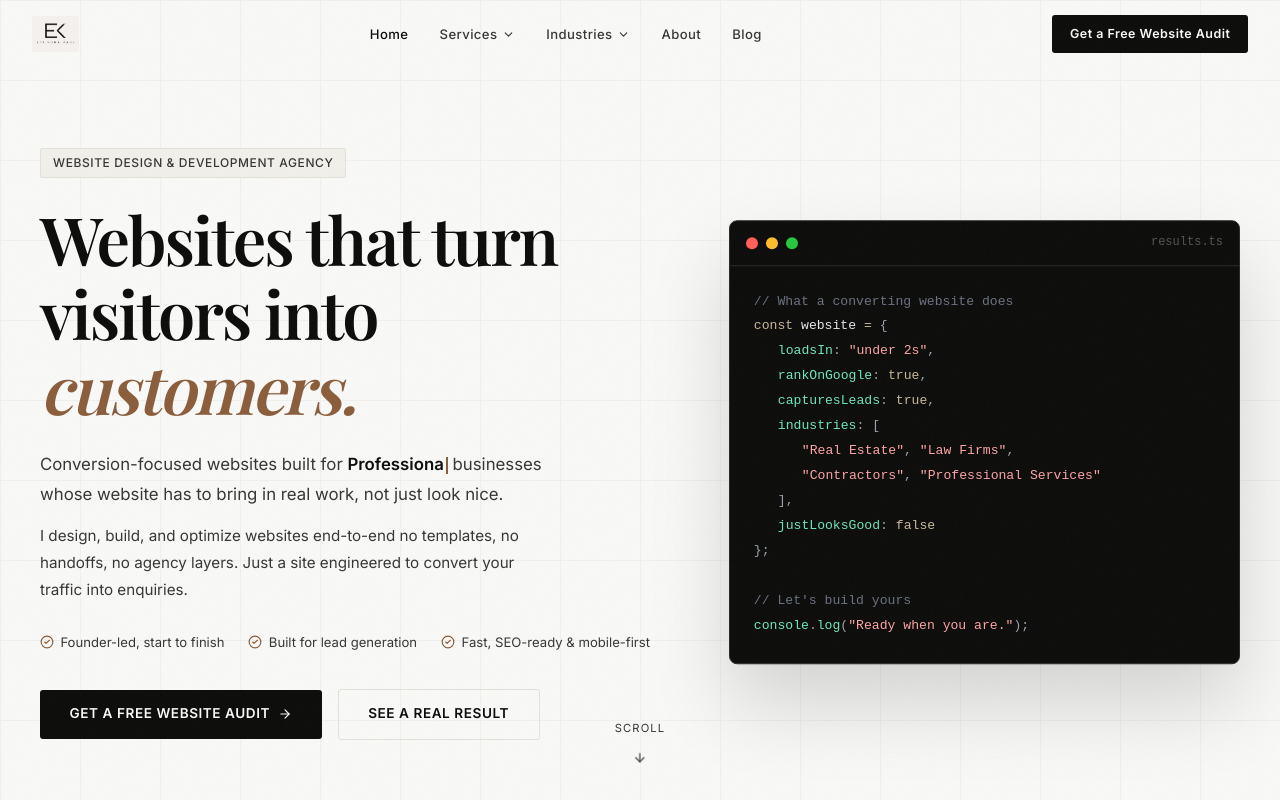
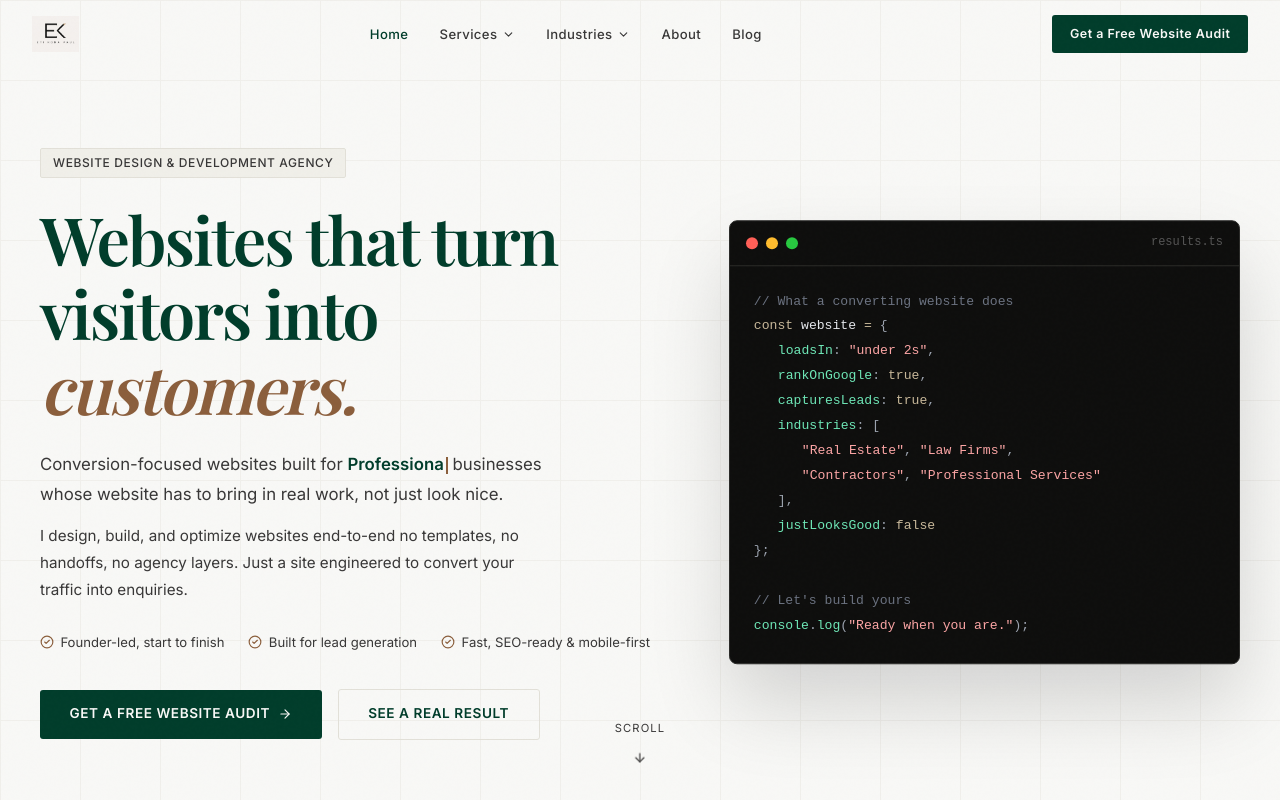
Before and after one commit to etikona/portfolio, a Next.js app: page / in a window 1280 px wide. Shown: the top 800 px of the page. Built offline with nearby package versions, Linux system fonts and the light colour scheme; a web font is replaced by a local one.

Commit message:
fg color has changed

```diff
--- a/app/globals.css
+++ b/app/globals.css
@@ -2,12 +2,14 @@
 
 :root {
   --bg: #f8f8f6;
-  --fg: #0e0e0d;
+  /* --fg: #0e0e0d; */
+  --fg: #003d2b;
   --accent: #8b5e3c;
   --muted: #383737;
   --surface: #f0efe9;
   --border: #e2e0d8;
   --dark-bg: #0e0e0d;
+  /* --dark-bg: #003d2b; */
   --dark-surface: #1a1a18;
   --dark-border: #2a2a28;
 }
```
